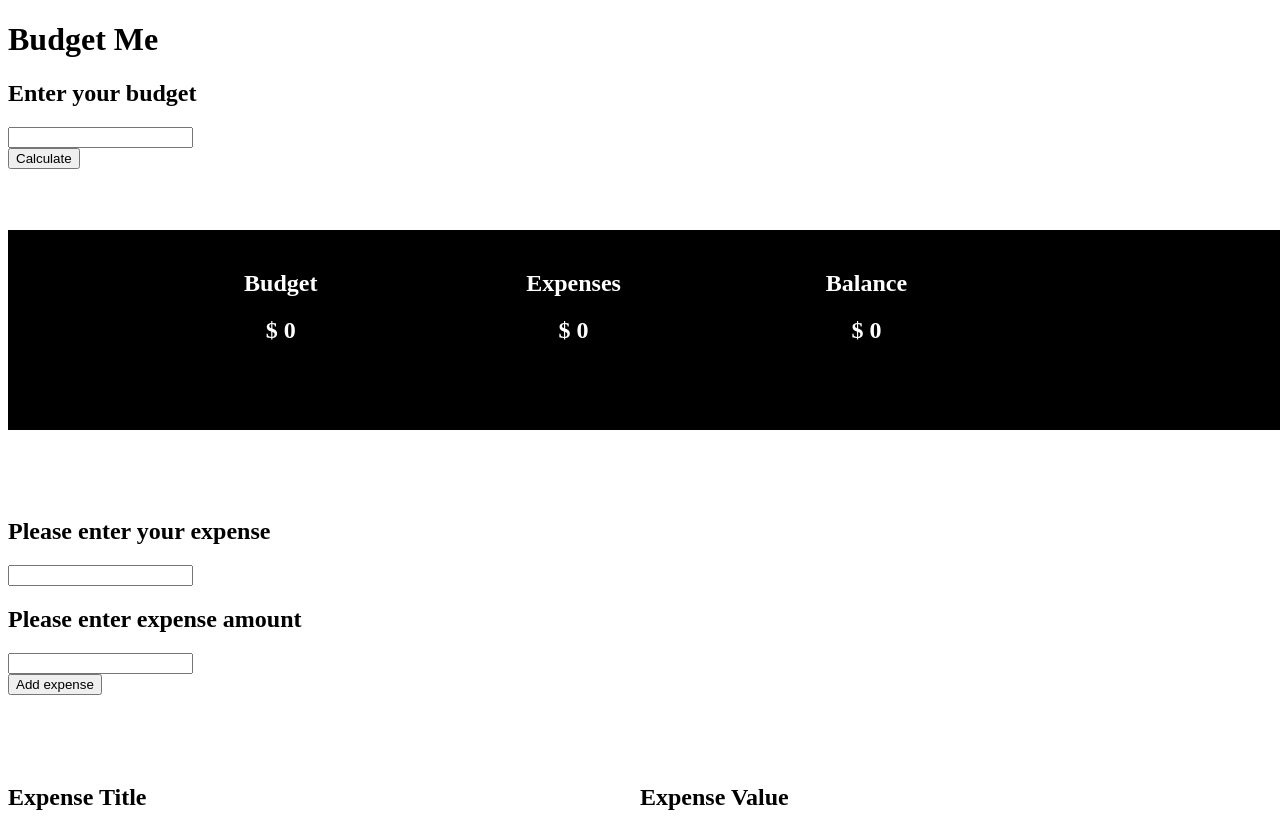
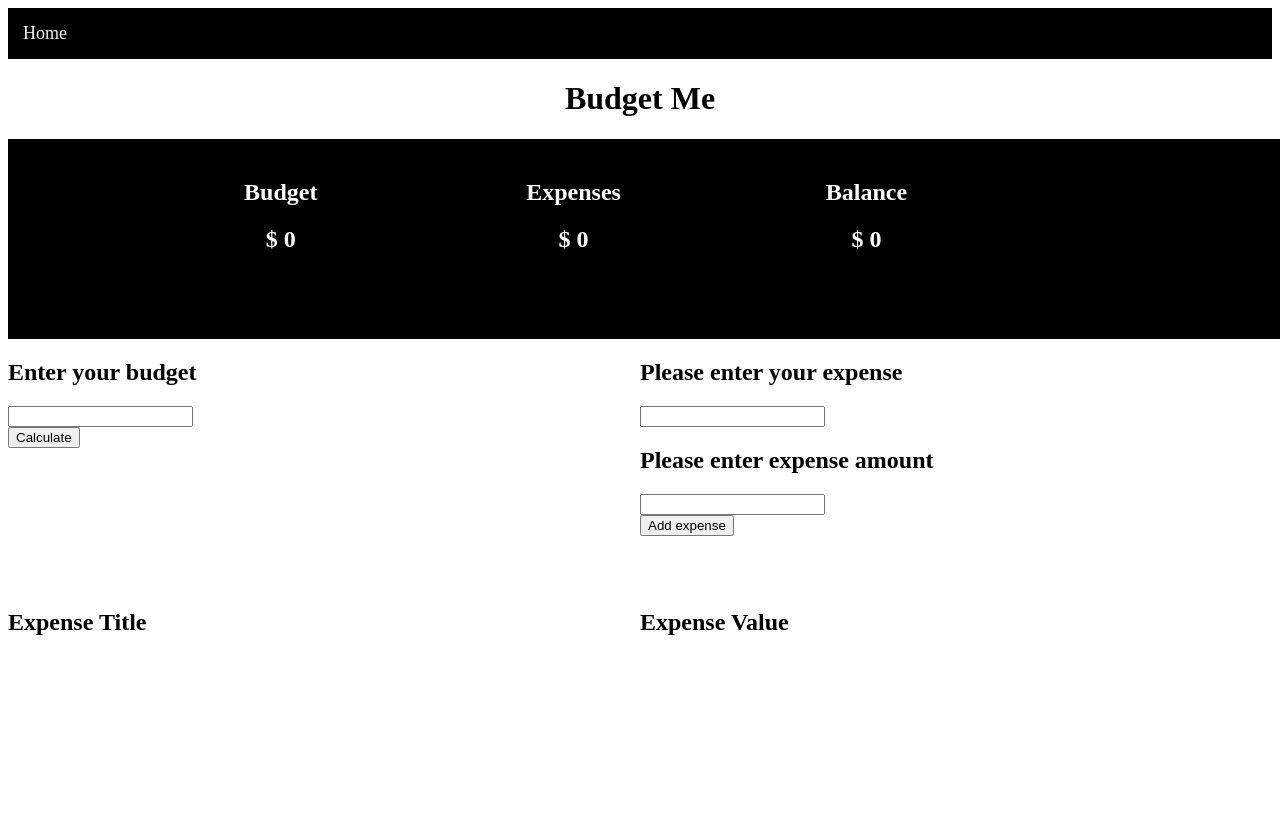
Before and after one commit to michellewong27/budgetapp, a plain HTML site: page index.html in a window 1280 px wide. Shown: the top 831 px of the page. After the commit the page ends 800 px from the top, so only its background shows below. Drawn offline with Linux system fonts and the light colour scheme.

Commit message:
CSS content inline with page

```diff
--- a/index.html
+++ b/index.html
@@ -7,17 +7,10 @@
     <title>Budget Me</title>
     </head>
     <body>
-        <div class="container">
-            <h1>Budget Me</h1>
-            <div class="budget-feedback alert alert-danger text-capitalize">Budget Feedback</div>
-            <form id="budget-form" class="budget-form">
-                <h2>Enter your budget</h2>
-                <div class="form-group">
-                    <input type="number" class="budget-input" id="budget-input">
-                </div>
-                <button type="submit" id="budget-submit">Calculate</button>
-            </form>
+        <div class='topnav'>
+            <a href='index.html'>Home</a>
         </div>
+        <h1>Budget Me</h1>
         <div class="balance-container">
             <div class="user-budget">
                 <h2>Budget</h2>
@@ -36,7 +29,17 @@
             </div>
         </div>
 
-        <br>
+        <div class="container">
+            <div class="budget-feedback alert alert-danger text-capitalize">Budget Feedback</div>
+            <form id="budget-form" class="budget-form">
+                <h2>Enter your budget</h2>
+                <div class="form-group">
+                    <input type="number" class="budget-input" id="budget-input">
+                </div>
+                <button type="submit" id="budget-submit">Calculate</button>
+            </form>
+        </div>
+
         <div class="expense-input-fields">
             <div class="expense-feedback alert alert-danger text-capitalize">Expense Feedback</div>
             <form id="expense-form" class="expense-form">
@@ -51,6 +54,7 @@
                 <button type="submit" class="btn text-capitalize expense-submit" id="expense-submit">Add expense</button>
             </form>
         </div>
+
         <div class="expense-list" id="expense-list">
             <h2 class="list-item" id="expense-title">Expense Title</h2>
             <h2 class="list-item" id="expense-value">Expense Value</h2>
--- a/main.css
+++ b/main.css
@@ -8,9 +8,15 @@
     display: block;
 }
 
-.budget-form{
-    height: 150px;
+/* Title */
+h1 {
+    text-align: center;
 }
+
+.container{
+    height: 200px;
+}
+
 .balance-container{
     width: 100%;
     height: 200px;
@@ -40,19 +46,58 @@
     padding: 20px;
 }
 
+
+.budget-form {
+    float: left;
+    height: 150px;
+    width:50%;
+}
+
+
 .expense-form{
-    padding-top: 250px;
-    width: fit-content;
+    width: 50%;
+    height: 150px;
+    float: right;
+
 }
 
 #expense-title{
-    padding-top: 50px;
+    padding-top: 100px;
     float: left;
     width: 50%;
 }
 
 #expense-value{
-    padding-top: 50px;
+    padding-top: 100px;
     float: left;
     width: 50%;
 }
+
+
+
+.topnav {
+    background-color: black;
+    overflow: hidden;
+  }
+/* Style  links inside nav bar */
+.topnav a {
+    float: left;
+    color: #f2f2f2;
+    text-align: center;
+    padding: 15px 15px;
+    /* removes underline for links */
+    text-decoration: none;
+    font-size: 18px;
+  }
+
+  /* changing color of links on hover */
+  .topnav a:hover {
+      background-color: #ddd;
+      color: black;
+    }
+
+    /* adding color to current link */
+  .topnav a.active {
+      background-color: #4CAF50;
+      color: white;
+    }
```
